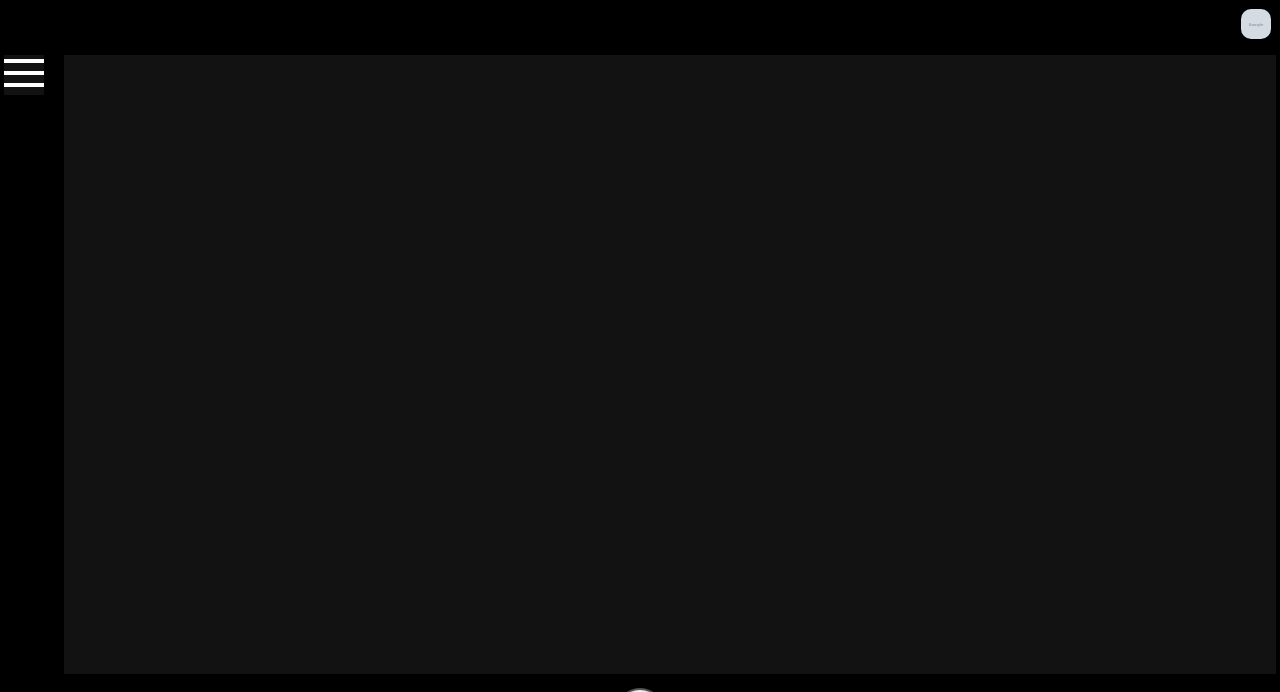
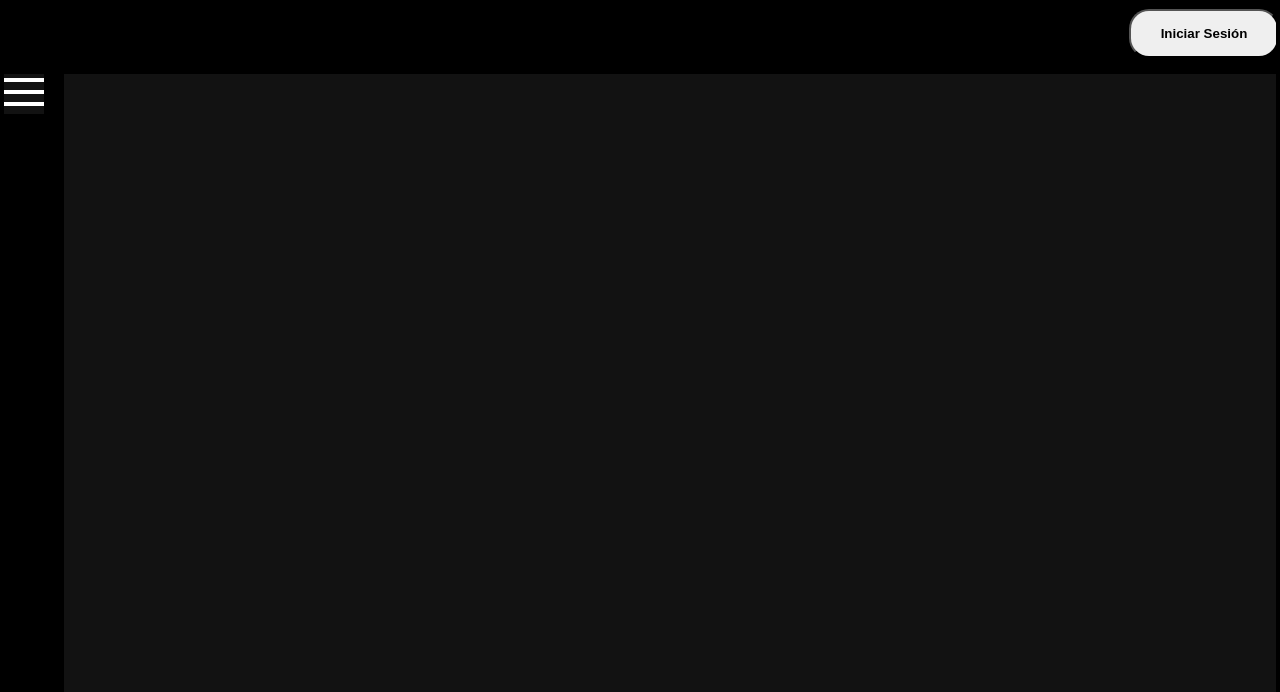
Before and after one commit to zeusgd19/symfony-spotify, a Symfony app: template templates/page/index.html.twig in a window 1280 px wide. Shown: the top 692 px of the page. Run offline with Twig, Linux system fonts and the light colour scheme; the template is opened without the code that fills it: most values are stand-ins (such as "Sample title", 1, 10 or a date in 2020); grey boxes marked "Sample" are stand-in pictures; some libraries are stand-ins or nearby versions.

Commit message:
Diseño algo mejor

```diff
--- a/public/CSS/login.css
+++ b/public/CSS/login.css
@@ -1,3 +1,9 @@
+#containerLogin{
+	display: flex;
+	width: 100dvw;
+	justify-content: end;
+}
+
 #login{
     display: flex;
     grid-area: profile;
@@ -8,6 +14,7 @@
     justify-self: end;
     justify-content: center;
     align-items: center;
+    align-self: end;
     margin: 5px;
     cursor: pointer;
     transition: transform 0.1s ease, background-color 0.1s ease;
--- a/src/Controller/SpotifyController.php
+++ b/src/Controller/SpotifyController.php
@@ -18,7 +18,7 @@ use Symfony\Contracts\HttpClient\HttpClientInterface;
 class SpotifyController extends AbstractController
 {
 
-    private string $redirectUri = 'http://localhost:8000/callback';
+    private string $redirectUri = 'http://spotifyclone.shop/callback';
     private string $scopes = 'user-read-email user-read-private playlist-read-private user-top-read';
     private HttpClientInterface $httpClient;
     public function  __construct(HttpClientInterface $httpClient)
--- a/templates/page/index.html.twig
+++ b/templates/page/index.html.twig
@@ -8,11 +8,13 @@
 
 {% block title %}Spotify Clone{% endblock %}
 {% block body %}
-{% if imagen %}
+<div id="containerLogin">
+{% if app.user %}
 <img src="{{ imagen }}" alt="Profile pic {{ app.user.email }}" class="profile-pic" data-dropdown="#dropdown1">
 {% else %}
     <button id="login">Iniciar Sesión</button>
 {% endif %}
+</div>
 <div id="app">
     <aside>
         <div id="hamburguer">
```
